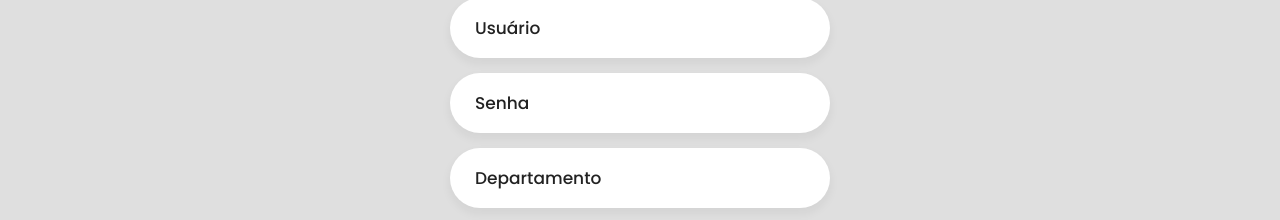
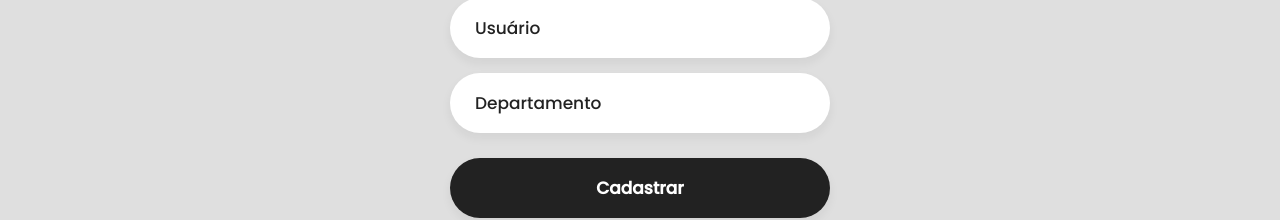
Before and after one commit to KeyssonG/api-portal-multithread, a React (Vite) app: page /cadastrar in a window 1280 px wide. Shown: the part 372-592 px from the top of the page. Built offline with nearby package versions, Linux system fonts and the light colour scheme.

Commit message:
removendo atributo de password do form de cadastro de funcionario interno

```diff
--- a/src/components/CadastroFuncionarioForm.tsx
+++ b/src/components/CadastroFuncionarioForm.tsx
@@ -7,7 +7,6 @@ interface Props {
   email: string;
   cpf: string;
   username: string;
-  password: string;
   departamento: string;
   error: string;
   success: boolean;
@@ -16,7 +15,6 @@ interface Props {
   onEmailChange: (e: React.ChangeEvent<HTMLInputElement>) => void;
   onCpfChange: (value: string) => void;
   onUsernameChange: (e: React.ChangeEvent<HTMLInputElement>) => void;
-  onPasswordChange: (e: React.ChangeEvent<HTMLInputElement>) => void;
   onDepartamentoChange: (e: React.ChangeEvent<HTMLInputElement>) => void;
   onSubmit: (e: React.FormEvent) => void;
 }
@@ -26,7 +24,6 @@ export const CadastroFuncionarioForm: React.FC<Props> = ({
   email,
   cpf,
   username,
-  password,
   departamento,
   error,
   success,
@@ -35,7 +32,6 @@ export const CadastroFuncionarioForm: React.FC<Props> = ({
   onEmailChange,
   onCpfChange,
   onUsernameChange,
-  onPasswordChange,
   onDepartamentoChange,
   onSubmit,
 }) => (
@@ -70,13 +66,6 @@ export const CadastroFuncionarioForm: React.FC<Props> = ({
       required
     />
     <input
-      type="password"
-      placeholder="Senha"
-      value={password}
-      onChange={onPasswordChange}
-      required
-    />
-    <input
       type="text"
       placeholder="Departamento"
       value={departamento}
--- a/src/pages/cadastroFuncionario.tsx
+++ b/src/pages/cadastroFuncionario.tsx
@@ -21,7 +21,6 @@ const CadastroFuncionario: React.FC = () => {
           email={formState.email}
           cpf={formState.cpf}
           username={formState.username}
-          password={formState.password}
           departamento={formState.departamento}
           error={apiState.error}
           success={apiState.success}
```
